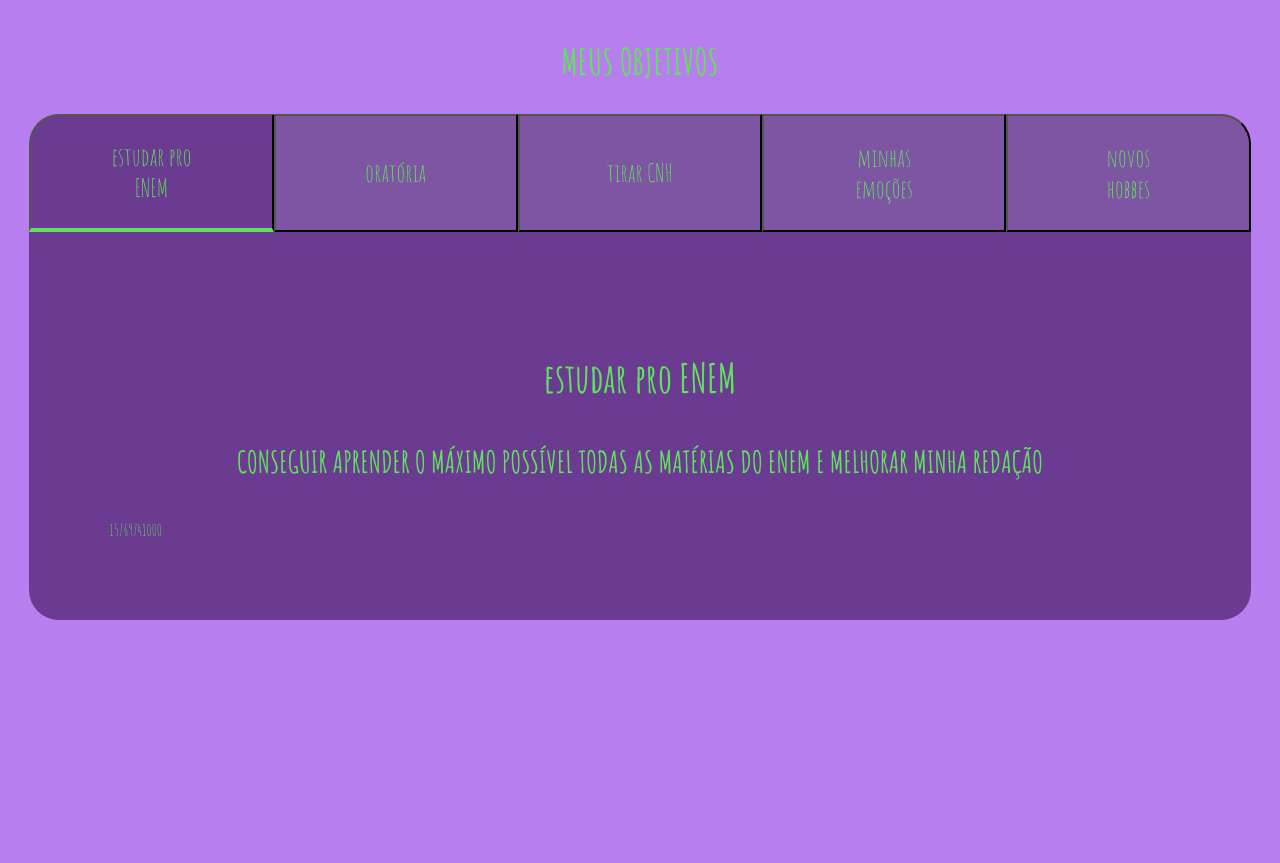
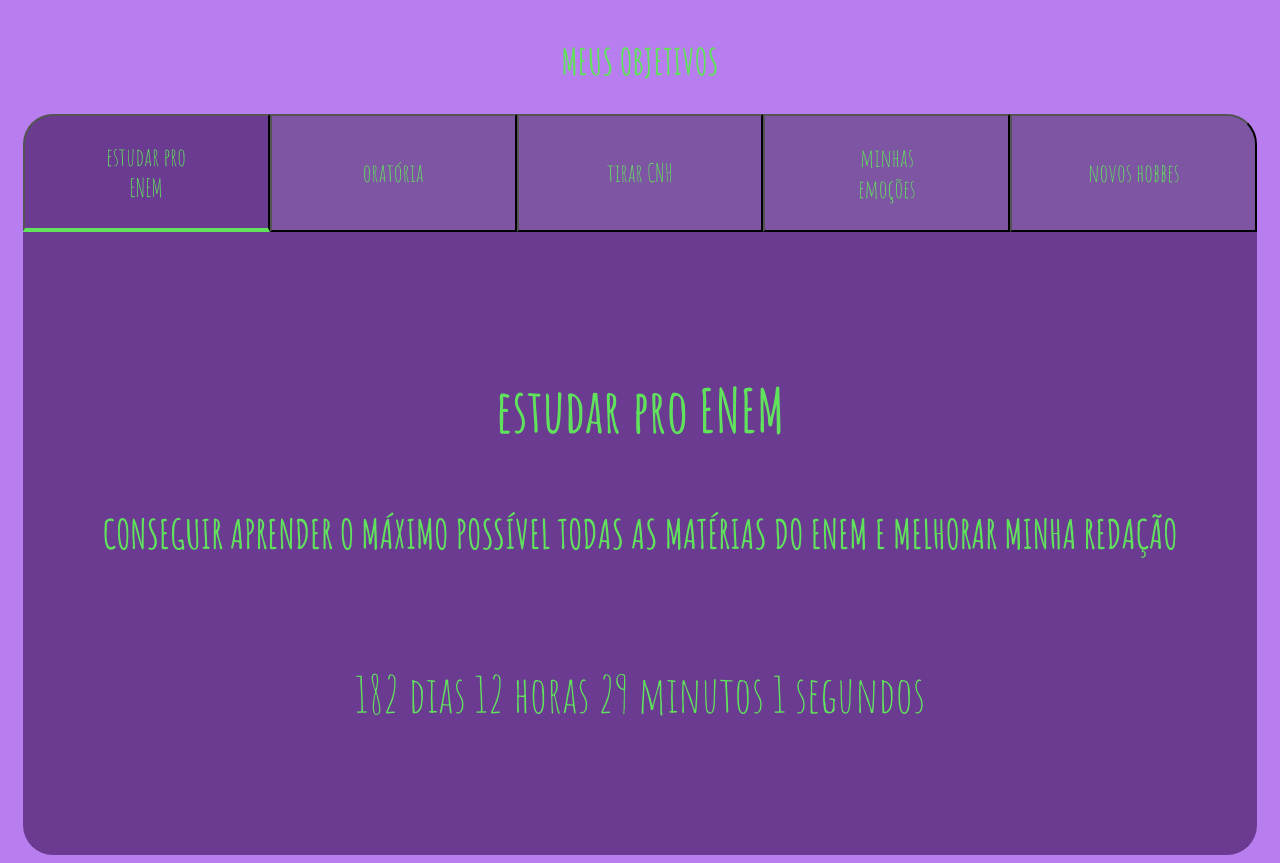
Before and after one commit to upvii/meus-objetivos, a plain HTML site: page meus objetivos/index.html in a window 1280 px wide. Before the commit the page ends 800 px from the top, so only its background shows below. Drawn offline with Linux system fonts and the light colour scheme.

Commit message:
Add files via upload

```diff
--- a/meus objetivos/main.js
+++ b/meus objetivos/main.js
@@ -2,6 +2,11 @@ const botoes = document.querySelectorAll(".botao");
 const textos = document.querySelectorAll(".aba-conteudo");
 const contadores = document.querySelectorAll(".contador");
 const tempoObjetivo1 = new Date("2024-11-05T00:00:00");
+const tempoObjetivo2 = new Date("2025-03-15T00:00:00");
+const tempoObjetivo3 = new Date("2025-11-22T00:00:00");
+const tempoObjetivo4 = new Date("2024-12-31T00:00:00");
+const tempoObjetivo5 = new Date("2025-02-28T00:00:00");
+
 const tempoAtual = new Date;
 //Declara quais elementos vão ser lidos. O script vai ler todos que tiverem a classe "botao".
 
@@ -19,4 +24,24 @@ for(let i=0;i <botoes.length;i++){
     }
 }
 
-contadores[0].textContent=tempoObjetivo1-tempoAtual;
+contadores[0].textContent=calculaTempo(tempoObjetivo1);
+contadores[1].textContent=calculaTempo(tempoObjetivo2);
+contadores[2].textContent=calculaTempo(tempoObjetivo3);
+contadores[3].textContent=calculaTempo(tempoObjetivo4);
+contadores[4].textContent=calculaTempo(tempoObjetivo5);
+
+
+function calculaTempo(tempoObjetivo){
+    let tempoAtual=new Date();
+    let tempoFinal=tempoObjetivo-tempoAtual;
+    let segundos= Math.floor(tempoFinal/1000);
+    let minutos= Math.floor(segundos/60);
+    let horas= Math.floor(minutos/60);
+    let dias= Math.floor(horas/24);
+
+    segundos %=60;
+    minutos %=60;
+    horas %=24;
+
+    return dias+" dias "+horas+" horas "+minutos+" minutos "+segundos+" segundos ";
+}
--- a/meus objetivos/style.css
+++ b/meus objetivos/style.css
@@ -75,7 +75,7 @@ body{
 }
 
 .aba-conteudo-titulo-principal{
-     font-size: 40px;
+     font-size: 60px;
      text-align: center;
 }
 
@@ -83,5 +83,11 @@ body{
      color: var(--texto1);
      text-transform: uppercase;
      text-align: center;
-     font-size: 30px;
+     font-size: 40px;
 }
+
+.contador{
+     font-size: 50px ;
+     text-align: center;
+     padding: 1em;
+}
```
